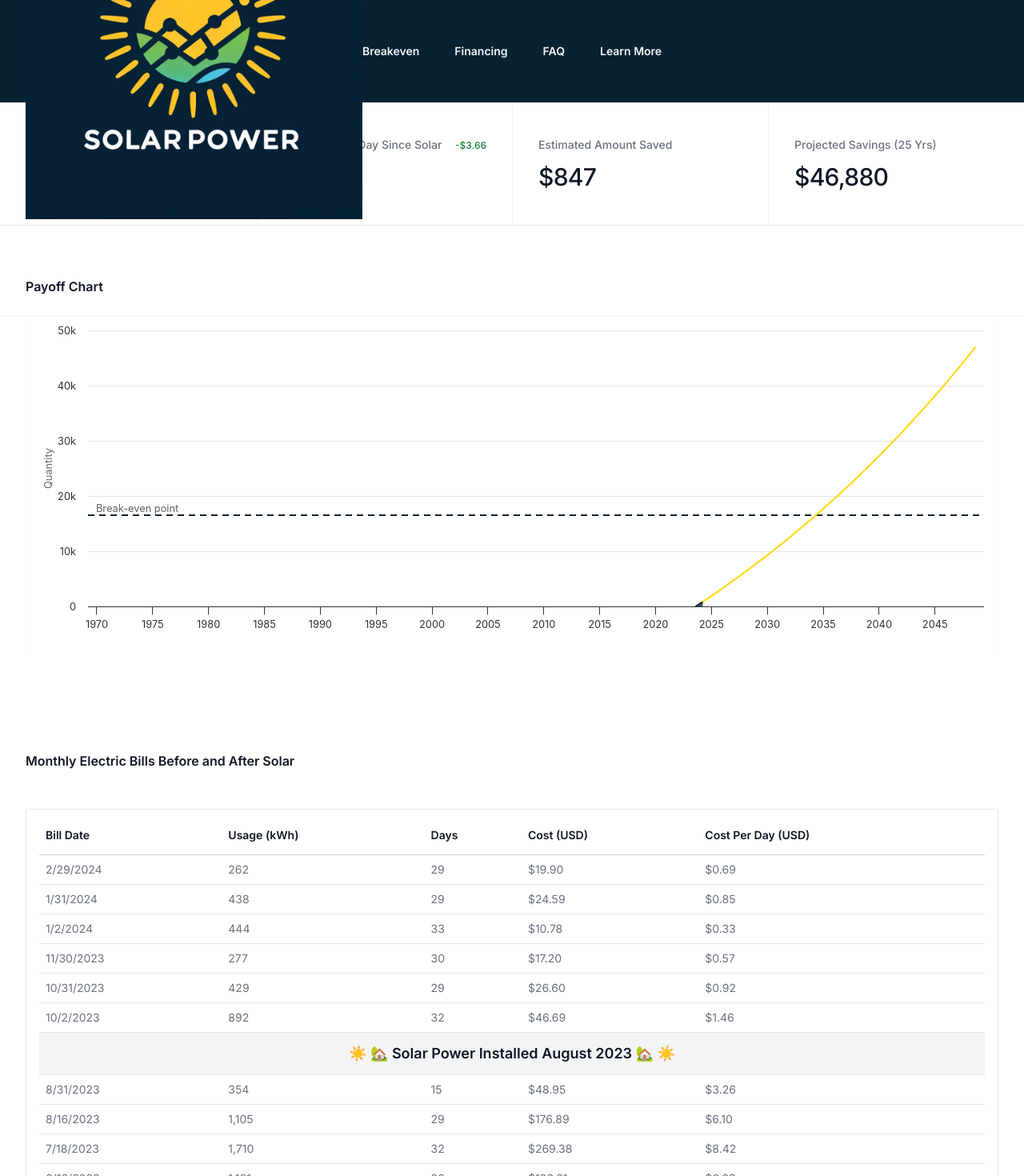
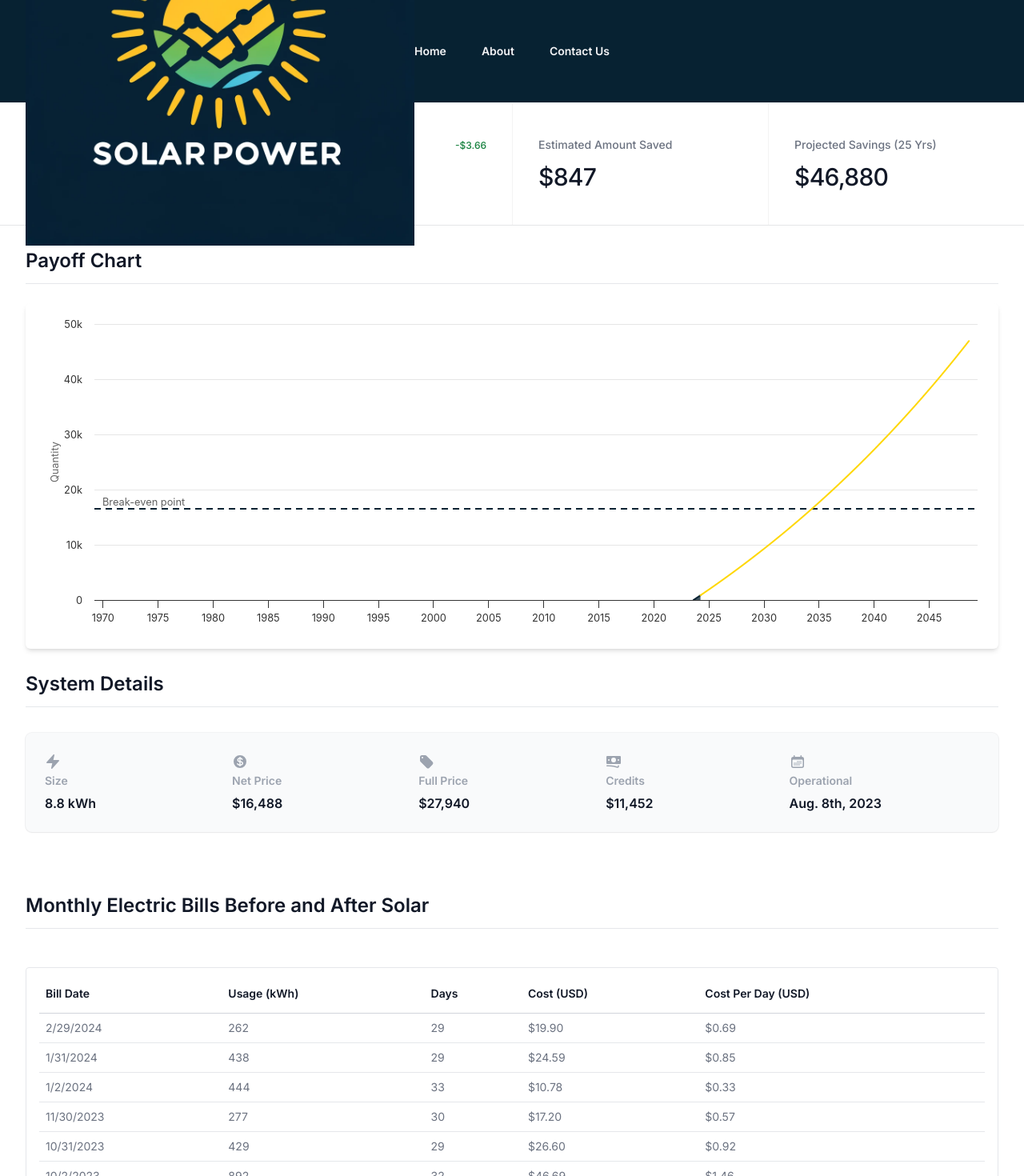
Before and after one commit to holdenmitchell/solarpowerbreakeven, a Next.js app: page / in a window 1280 px wide. Shown: the top 1470 px of the page at 80% size. Built offline with nearby package versions, Linux system fonts and the light colour scheme.

Commit message:
Add additional details

```diff
--- /dev/null
+++ b/src/app/Action.jsx
@@ -0,0 +1,40 @@
+export default function Action() {
+  return (
+    <div className="bg-white">
+      <div className="mx-auto max-w-7xl sm:px-6 sm:py-6 lg:px-8">
+        <div className="relative isolate overflow-hidden bg-gray-900 px-6 py-20 text-center shadow-2xl sm:rounded-3xl sm:px-16">
+          <h2 className="mx-auto max-w-2xl text-3xl font-bold tracking-tight text-white sm:text-4xl">
+            Interested in Solar?
+          </h2>
+          <div className="mt-10 flex items-center justify-center gap-x-6">
+            <a
+              href="/contact"
+              className="rounded-md bg-white px-3.5 py-2.5 text-sm font-semibold text-gray-900 shadow-sm hover:bg-gray-100 focus-visible:outline focus-visible:outline-2 focus-visible:outline-offset-2 focus-visible:outline-white"
+            >
+              Let&apos;s Talk
+            </a>
+          </div>
+          <svg
+            viewBox="0 0 1024 1024"
+            className="absolute left-1/2 top-1/2 -z-10 h-[64rem] w-[64rem] -translate-x-1/2 [mask-image:radial-gradient(closest-side,white,transparent)]"
+            aria-hidden="true"
+          >
+            <circle
+              cx={512}
+              cy={512}
+              r={512}
+              fill="url(#827591b1-ce8c-4110-b064-7cb85a0b1217)"
+              fillOpacity="0.7"
+            />
+            <defs>
+              <radialGradient id="827591b1-ce8c-4110-b064-7cb85a0b1217">
+                <stop stopColor="#7775D6" />
+                <stop offset={2} stopColor="#FCC529" />
+              </radialGradient>
+            </defs>
+          </svg>
+        </div>
+      </div>
+    </div>
+  );
+}
--- /dev/null
+++ b/src/app/Details.jsx
@@ -0,0 +1,72 @@
+import React from 'react'
+import { CalendarDaysIcon, BoltIcon, CurrencyDollarIcon, BanknotesIcon, TagIcon } from '@heroicons/react/20/solid'
+
+function Details({ fullCostOfSystem, actualCost, totalCredits, purchaseDate }) {
+  return (
+    <div className="lg:col-start-3 lg:row-end-1 mt-8 mb-4">
+      <h2 className="sr-only">System Details</h2>
+
+      <div className="rounded-lg bg-gray-50 shadow-sm ring-1 ring-gray-900/5 border-light">
+        <dl className="flex flex-wrap">
+          <div className="flex-auto pl-6 py-6">
+            <dt className="text-sm font-semibold leading-6 text-gray-400">
+              <BoltIcon className="h-6 w-5 text-gray-400" aria-hidden="true" />
+              Size
+            </dt>
+            <dd className="mt-1 text-base font-semibold leading-6 text-gray-900">
+              8.8 kWh
+            </dd>
+          </div>
+          <div className="flex-auto pl-6 pt-6">
+            <dt className="text-sm font-semibold leading-6 text-gray-400">
+              <CurrencyDollarIcon
+                className="h-6 w-5 text-gray-400"
+                aria-hidden="true"
+              />
+              Net Price
+            </dt>
+            <dd className="mt-1 text-base font-semibold leading-6 text-gray-900">
+              ${actualCost.toLocaleString()}
+            </dd>
+          </div>
+          <div className="flex-auto pl-6 pt-6">
+            <dt className="text-sm font-semibold leading-6 text-gray-400">
+              <TagIcon className="h-6 w-5 text-gray-400" aria-hidden="true" />
+              Full Price
+            </dt>
+            <dd className="mt-1 text-base font-semibold leading-6 text-gray-900">
+              ${fullCostOfSystem.toLocaleString()}
+            </dd>
+          </div>
+          <div className="flex-auto pl-6 pt-6">
+            <dt className="text-sm font-semibold leading-6 text-gray-400">
+              <BanknotesIcon
+                className="h-6 w-5 text-gray-400"
+                aria-hidden="true"
+              />
+              Credits
+            </dt>
+            <dd className="mt-1 text-base font-semibold leading-6 text-gray-900">
+              ${totalCredits.toLocaleString()}
+            </dd>
+          </div>
+
+          <div className="flex-auto pl-6 pt-6">
+            <dt className="text-sm font-semibold leading-6 text-gray-400">
+              <CalendarDaysIcon
+                className="h-6 w-5 text-gray-400"
+                aria-hidden="true"
+              />
+              Operational
+            </dt>
+            <dd className="mt-1 text-base font-semibold leading-6 text-gray-900">
+              <time dateTime="2023-8-8">Aug. 8th, 2023</time>
+            </dd>
+          </div>
+        </dl>
+      </div>
+    </div>
+  );
+}
+
+export default Details
--- a/src/app/Header.jsx
+++ b/src/app/Header.jsx
@@ -12,10 +12,9 @@ function Header() {
   const [mobileMenuOpen, setMobileMenuOpen] = useState(false);
   // Single page app where pages just go down the that heading
   const navigation = [
-    { name: 'Breakeven', href: '/' },
-    { name: 'Financing', href: '/financing' },
-    { name: 'FAQ', href: '/faq' },
-    { name: 'Learn More', href: '#' },
+    { name: 'Home', href: '/' },
+    { name: 'About', href: '/about' },
+    { name: 'Contact Us', href: '/contact' },
   ];
 
   return (
@@ -36,8 +35,8 @@ function Header() {
           <Image
             src="/solarpowerbreakeven.png"
             className="h-auto w-auto"
-            width={100}
-            height={100}
+            width={85}
+            height={85}
             alt="Solar Power Breakeven Logo"
           />
         </div>
--- a/src/app/PayoffChart.jsx
+++ b/src/app/PayoffChart.jsx
@@ -137,7 +137,7 @@ function PayoffChart({
   };
 
   return (
-    <div className="shadow-sm rounded-md border-gray-200 p-2 bg-white">
+    <div className="shadow-md rounded-md border-gray-200 p-4 bg-white">
       <HighchartsReact highcharts={Highcharts} options={options} />
     </div>
   );
--- /dev/null
+++ b/src/app/SectionBody.jsx
@@ -0,0 +1,15 @@
+import React from 'react';
+
+function SectionBody({ children }) {
+  return (
+    <div className="mt-6 overflow-hidden border-gray-100">
+      <div className="mx-auto max-w-7xl px-4 sm:px-6 lg:px-8">
+        <div className="mx-auto max-w-2xl lg:mx-0 lg:max-w-none">
+          {children}
+        </div>
+      </div>
+    </div>
+  );
+}
+
+export default SectionBody;
--- a/src/app/SectionHeader.jsx
+++ b/src/app/SectionHeader.jsx
@@ -2,9 +2,11 @@ import React from 'react'
 
 function SectionHeader({text}) {
   return (
-    <h2 className="mx-auto max-w-2xl text-base font-semibold leading-6 text-gray-900 lg:mx-0 lg:max-w-none">
-      {text}
-    </h2>
+    <div className="mx-auto max-w-7xl px-4 sm:px-6 lg:px-8">
+      <h2 className="mx-auto max-w-2xl text-2xl font-semibold leading-6 text-gray-900 lg:mx-0 lg:max-w-none border-b pb-4">
+        {text}
+      </h2>
+    </div>
   );
 }
 
--- a/src/app/Table.jsx
+++ b/src/app/Table.jsx
@@ -6,7 +6,7 @@ function Table() {
     <div className="px-4 sm:px-6 lg:px-8">
       <div className="mt-8 flow-root">
         <div className="-mx-4 -my-2 overflow-x-auto sm:-mx-6 lg:-mx-8">
-          <div className="inline-block min-w-full py-2 mb-16 align-middle sm:px-2 lg:px-4 border rounded">
+          <div className="inline-block min-w-full py-2 mb-4 align-middle sm:px-2 lg:px-4 border rounded">
             <table className="min-w-full divide-y divide-gray-300 ">
               <thead>
                 <tr>
--- a/src/app/contact/page.jsx
+++ b/src/app/contact/page.jsx
@@ -58,9 +58,11 @@ export default function Home() {
           <div>
             <div className="mx-auto max-w-7xl px-4 sm:px-6 lg:px-8">
               {/* Recent activity table */}
-              <div className="divide-y divide-gray-200 overflow-hidden rounded-lg bg-white shadow">
-                <div className="px-4 py-5 sm:px-6">
-                  <SectionHeader text="Contact Us" />
+              <div className="divide-y divide-gray-200 overflow-hidden rounded-lg bg-white shadow-lg">
+                <div className="py-5 px-2">
+                  <h2 className="mx-auto max-w-2xl text-2xl font-semibold leading-6 text-gray-900 lg:mx-0 lg:max-w-none pl-4 pb-4">
+                    Contact Us
+                  </h2>
                 </div>
                 <div className="px-4 py-5 sm:p-6">
                   <div id="hubspotForm"></div>
--- a/src/app/page.jsx
+++ b/src/app/page.jsx
@@ -10,6 +10,9 @@ import { preSolar, postSolar } from './data';
 import PayoffChart from './PayoffChart';
 import SectionHeader from './SectionHeader';
 import StatCard from './StatCard';
+import SectionBody from './SectionBody';
+import Action from './Action';
+import Details from './Details';
 
 export default function Home() {
   const totalCostWithSolar = postSolar.reduce(
@@ -38,17 +41,14 @@ export default function Home() {
   const fullCostOfSystem = 27940;
   const totalTaxCredit = 8372;
   const totalSolarizeGreenCounty = 3080;
+  const totalCredits = totalTaxCredit + totalSolarizeGreenCounty;
   const actualCost =
     fullCostOfSystem - totalTaxCredit - totalSolarizeGreenCounty;
   // https://www.solarreviews.com/blog/average-electricity-cost-increase-per-year
   const energyInflation = 0.0259; // 2.59% annual inflation
 
   const { payoffYears, leftoverDays, days, accumulatedSavings } =
-    calculatePayoffDays(
-      actualCost,
-      dailyCost,
-      energyInflation
-    );
+    calculatePayoffDays(actualCost, dailyCost, energyInflation);
 
   // Days since August 2023
   const purchaseDate = new Date('2023-08-08');
@@ -64,10 +64,7 @@ export default function Home() {
     energyInflation
   );
 
-  const projectedSavings = calculateTotalSavings(
-    dailyCost,
-    energyInflation
-  );
+  const projectedSavings = calculateTotalSavings(dailyCost, energyInflation);
 
   const stats = [
     {
@@ -78,7 +75,7 @@ export default function Home() {
       displayChange: false,
     },
     {
-      name: 'Avg. Cost Per Day Since Solar',
+      name: 'Avg. $ / Day Since Solar',
       value: `$${dailyCostWithSolar.toFixed(2)}`,
       change: `$${dailyCost.toFixed(2)}`,
       changeType: 'positive',
@@ -118,40 +115,45 @@ export default function Home() {
           </div>
         </div>
 
-        <div className="space-y-16 py-16 xl:space-y-20">
-          {/* Recent activity table */}
+        <div className="space-y-8 py-8 xl:space-y-20">
           <div>
-            <div className="mx-auto max-w-7xl px-4 sm:px-6 lg:px-8">
             <SectionHeader text="Payoff Chart" />
-            </div>
-            <div className="mt-6 overflow-hidden border-t border-gray-100">
-              <div className="mx-auto max-w-7xl px-4 sm:px-6 lg:px-8">
-                <div className="mx-auto max-w-2xl lg:mx-0 lg:max-w-none">
+            <SectionBody>
               <PayoffChart
                 actualCost={actualCost}
                 costPerDayStart={dailyCost}
                 energyInflation={energyInflation}
                 purchaseDate={purchaseDate}
               />
-                </div>
-              </div>
-            </div>
+
+              <h2 className="mx-auto mt-8 max-w-2xl text-2xl font-semibold leading-6 text-gray-900 lg:mx-0 lg:max-w-none border-b pb-4">
+                System Details
+              </h2>
+              <Details
+                totalCredits={totalCredits}
+                fullCostOfSystem={fullCostOfSystem}
+                actualCost={actualCost}
+                purchaseDate={purchaseDate}
+              />
+            </SectionBody>
           </div>
         </div>
 
-        <div className="space-y-16 py-16 xl:space-y-20">
-          {/* Recent activity table */}
+        <div className="space-y-8 py-8 xl:space-y-20">
           <div>
-            <div className="mx-auto max-w-7xl px-4 sm:px-6 lg:px-8">
             <SectionHeader text="Monthly Electric Bills Before and After Solar" />
-            </div>
-            <div className="mt-6 overflow-hidden border-gray-100">
-              <div className="mx-auto max-w-7xl px-4 sm:px-6 lg:px-8">
-                <div className="mx-auto max-w-2xl lg:mx-0 lg:max-w-none">
+
+            <SectionBody>
               <Table />
+            </SectionBody>
           </div>
         </div>
-            </div>
+
+        <div className="space-y-8 py-8 xl:space-y-20">
+          <div>
+            <SectionBody>
+              <Action />
+            </SectionBody>
           </div>
         </div>
       </main>
```
Lines whose indentation alone changed are shown as unchanged.
